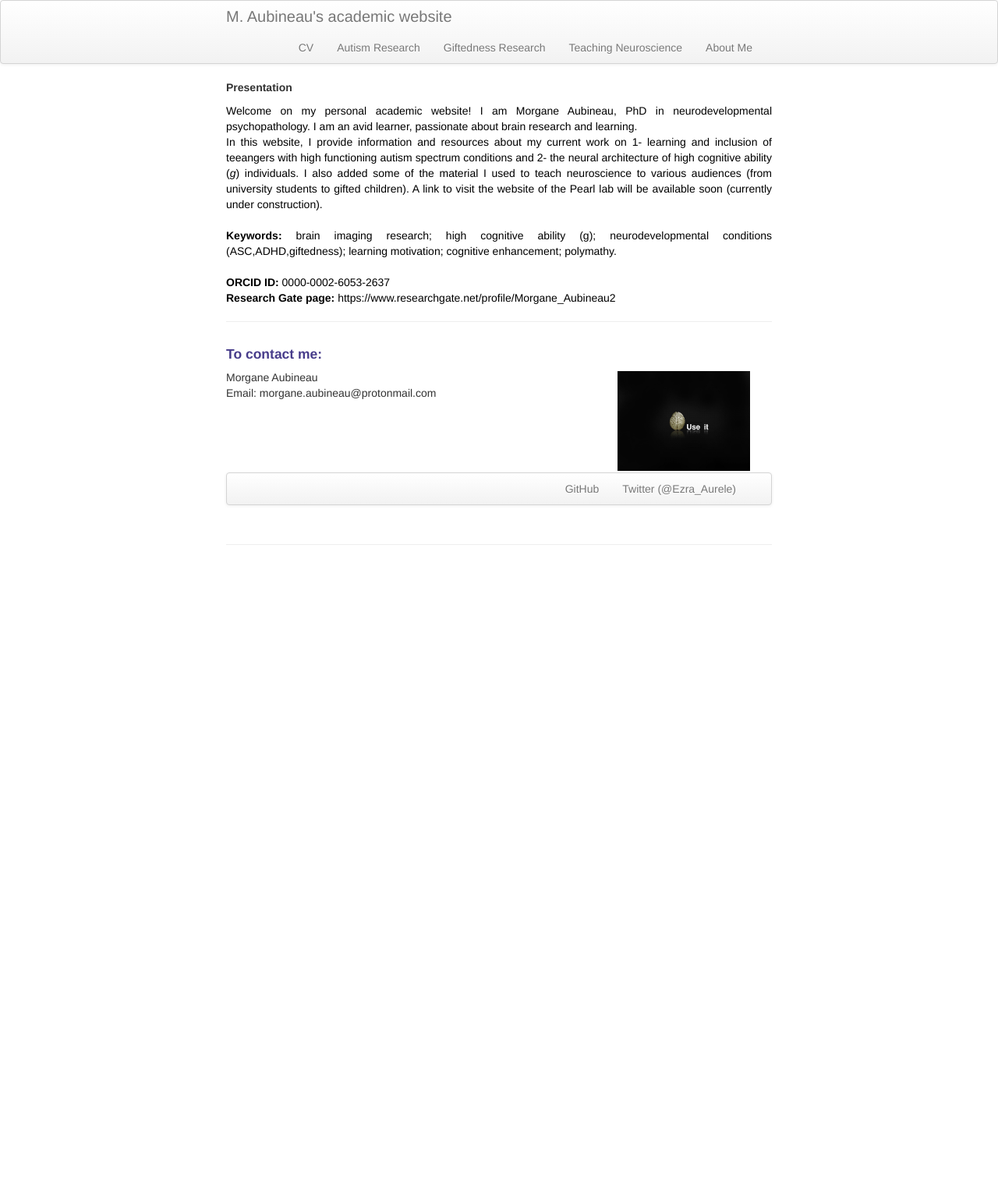
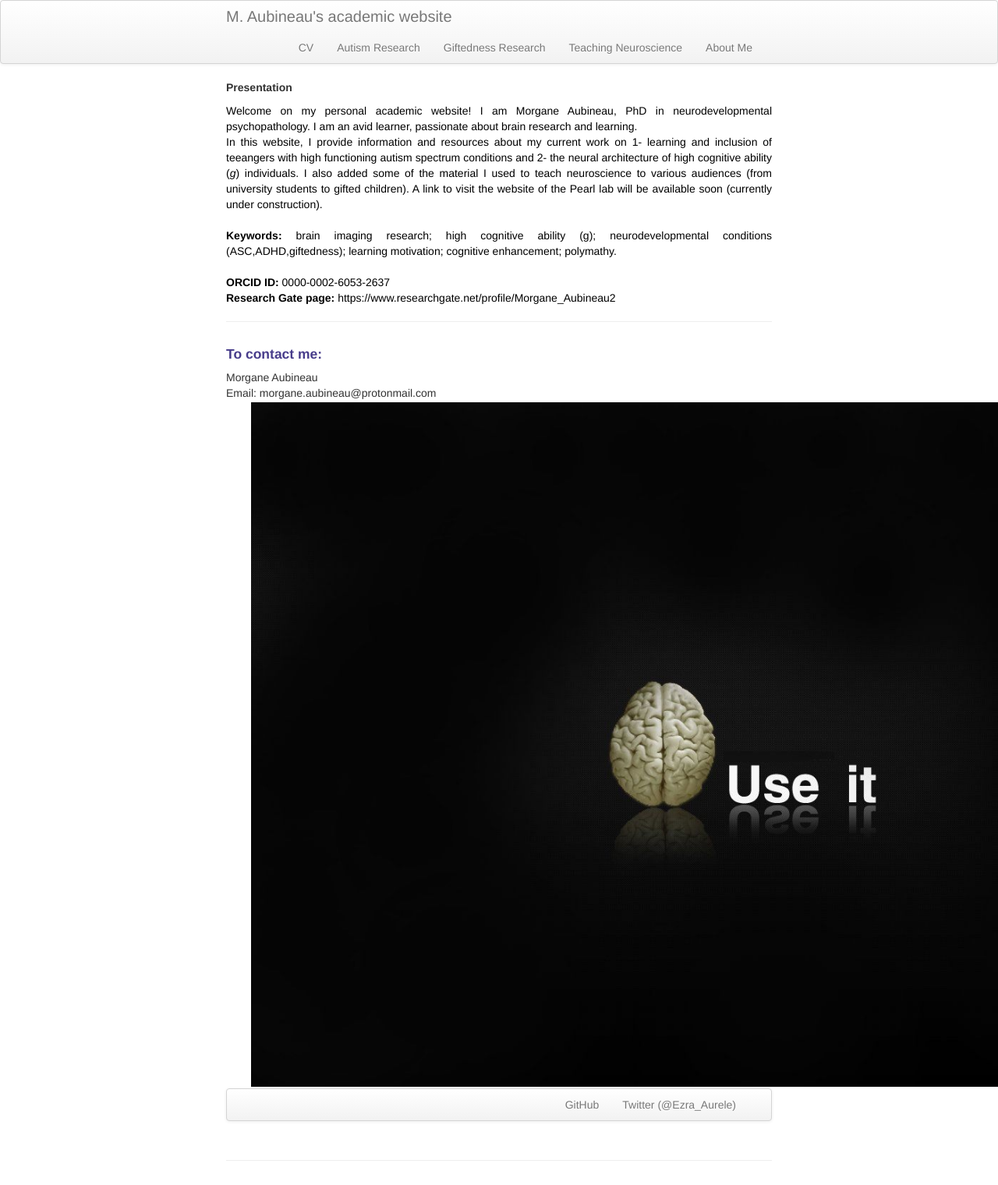
Before and after one commit to morgane-aubineau/My_personal_website, a Jekyll site: the page built from index.md, in a window 1280 px wide. Shown: the whole page at 78% size. Built offline with Jekyll 4.4.1, drawn with Linux system fonts in a browser that asks for light colours; before the commit the page ends 900 px from its top, so only the background shows below that.

Commit message:
Update index.md

```diff
--- a/index.md
+++ b/index.md
@@ -34,7 +34,7 @@ In this website, I provide information and resources about my current work on 1-
             Email: morgane.aubineau@protonmail.com<br/>
         </div>
 
-        <div class="span2">
+        <div class="span12">
         <a href="../assets/UseIt.jpg">
             <img src="../assets/UseIt.jpg"
                   title="M. Aubineau's academic website" alt="Morgane Aubineau"/></a>
```
